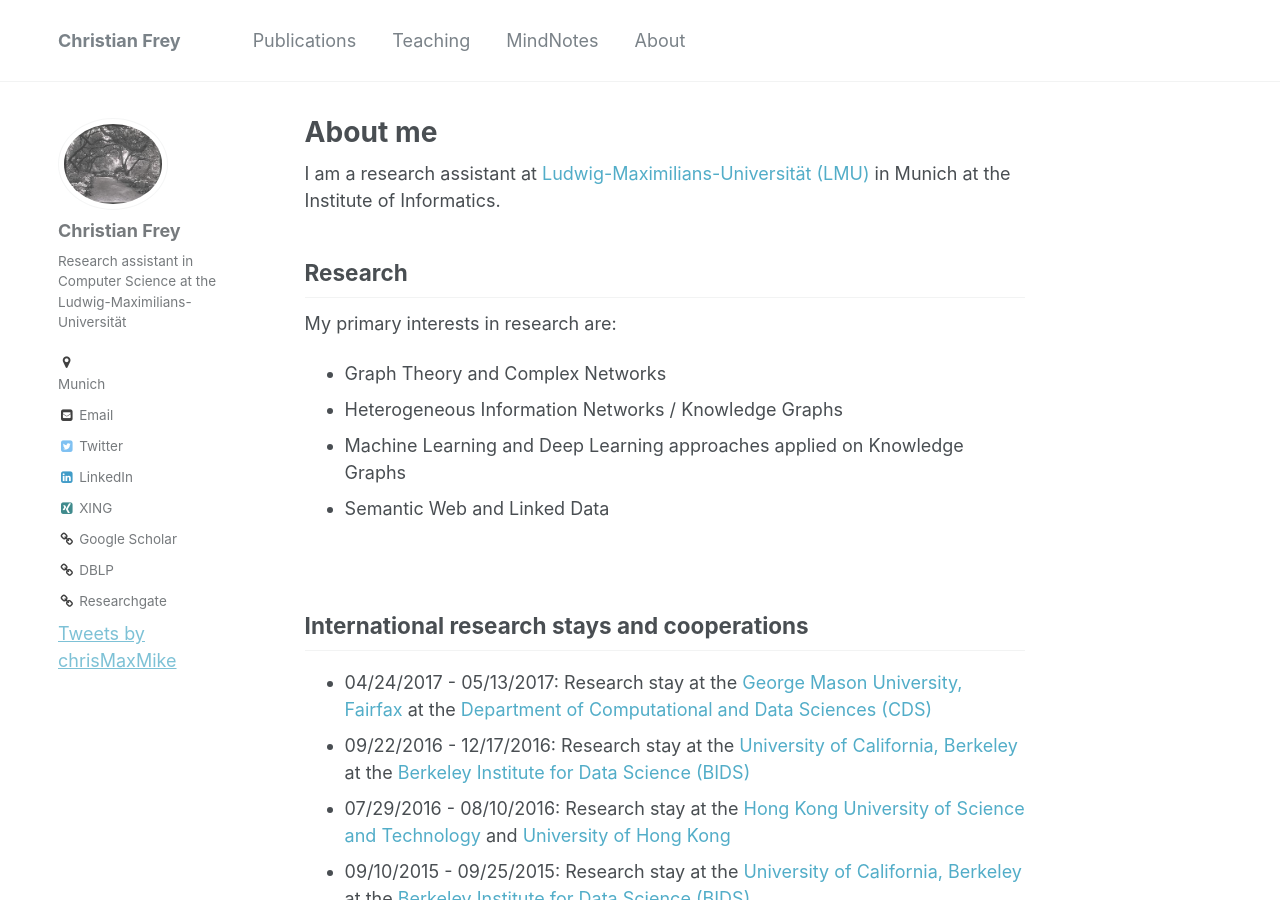
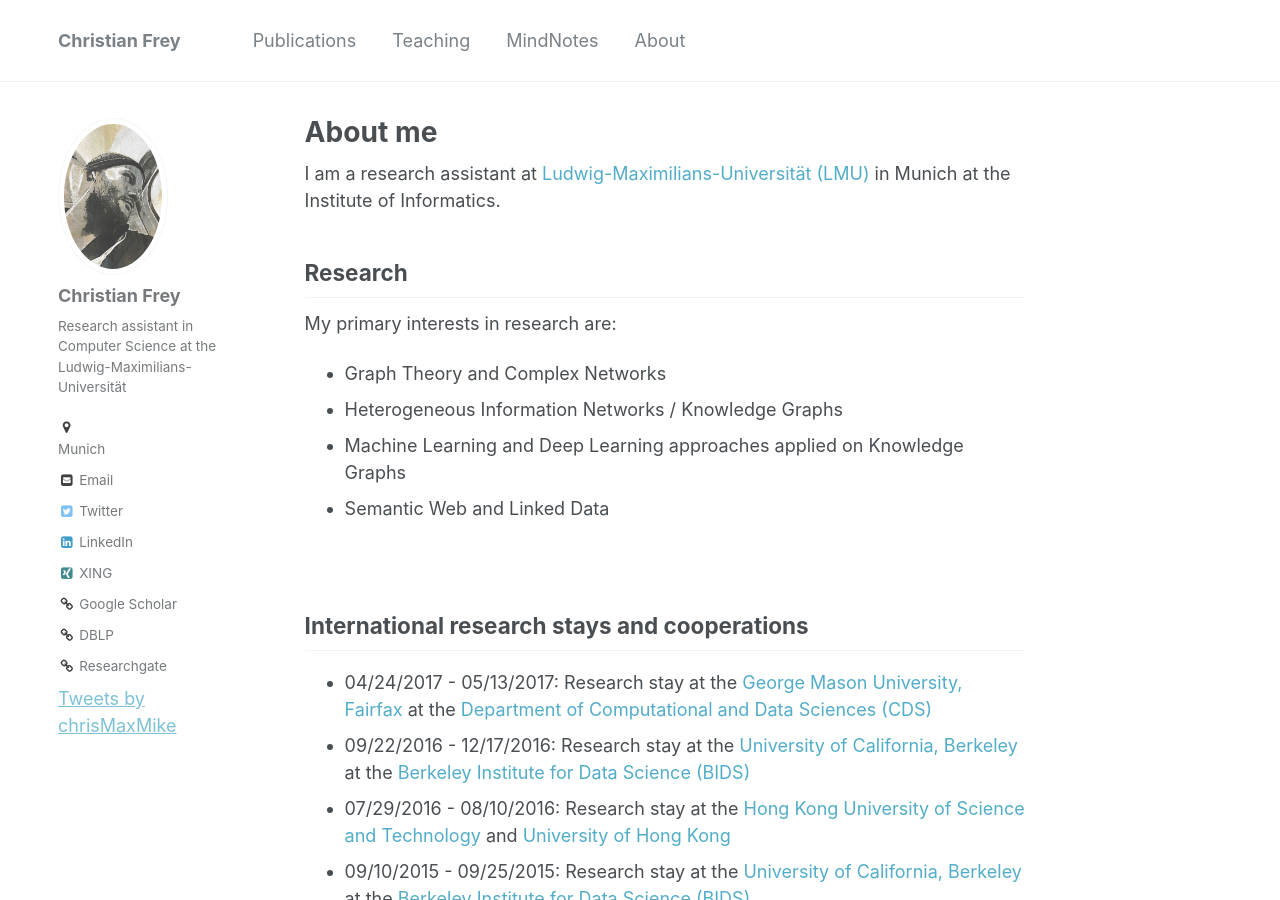
Before and after one commit to christianmaxmike/christianmaxmike.github.io, a Jekyll site: the page built from _pages/about.md, in a window 1280 px wide and 900 px high. Built offline with Jekyll 4.4.1, drawn with Linux system fonts in a browser that asks for light colours; comment, search, counter and statistics services are not loaded.

Commit message:
Update _config.yml

```diff
--- a/_config.yml
+++ b/_config.yml
@@ -82,7 +82,7 @@ analytics:
 # Site Author
 author:
   name             : "Christian Frey"
-  avatar           : "https://christianmaxmike.github.io/images/3953273590_704e3899d5_m.jpg"
+  avatar           : "https://christianmaxmike.github.io/images/20191221_014127.jpg"
   bio              : "Research assistant in Computer Science at the Ludwig-Maximilians-Universit&auml;t"
   location         : "<a href='https://www.google.com/maps/search/oettingenstraße+67/@38.4483124,-122.6715335,8z/data=!3m1!4b1'>Munich</a>"
   employer         :
```
